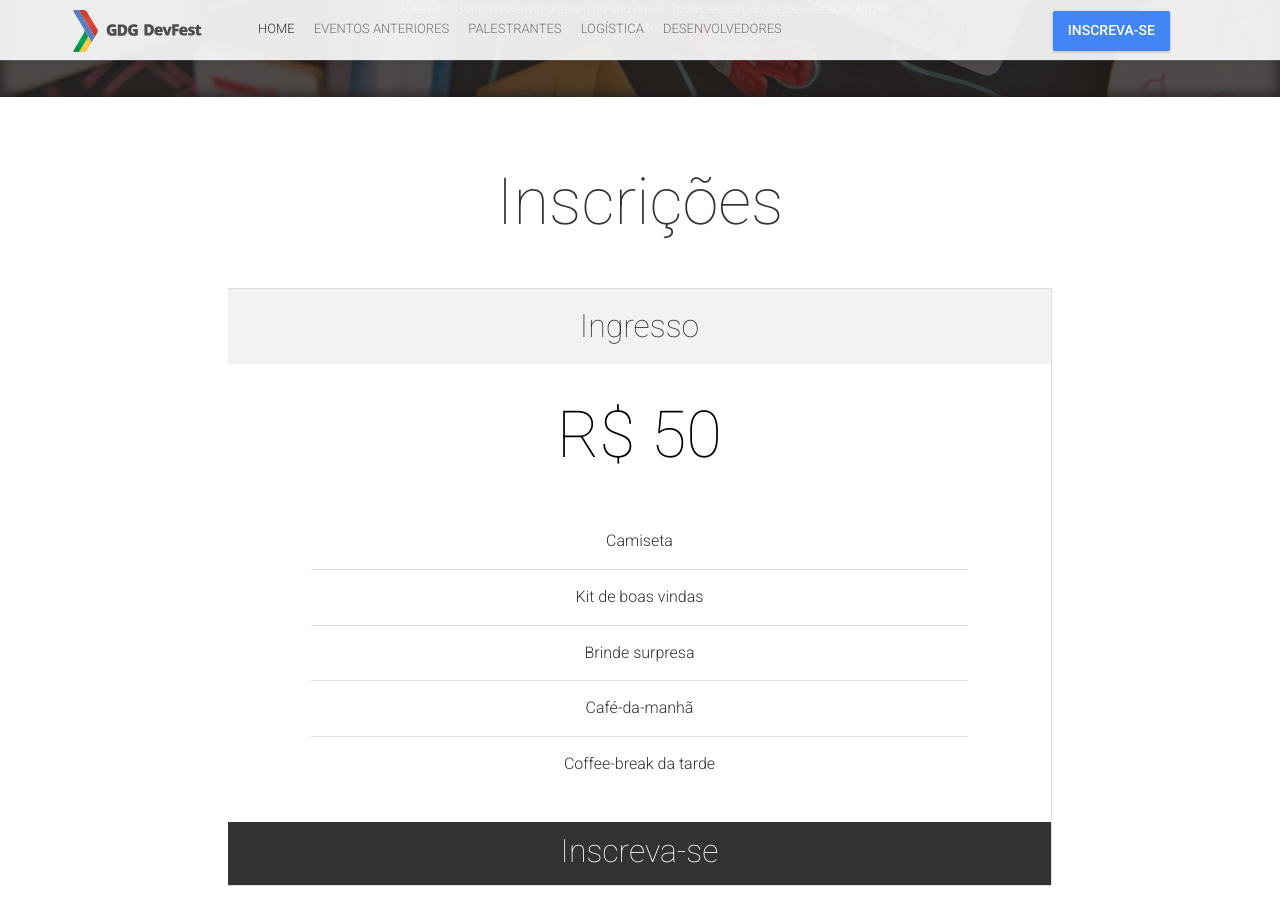
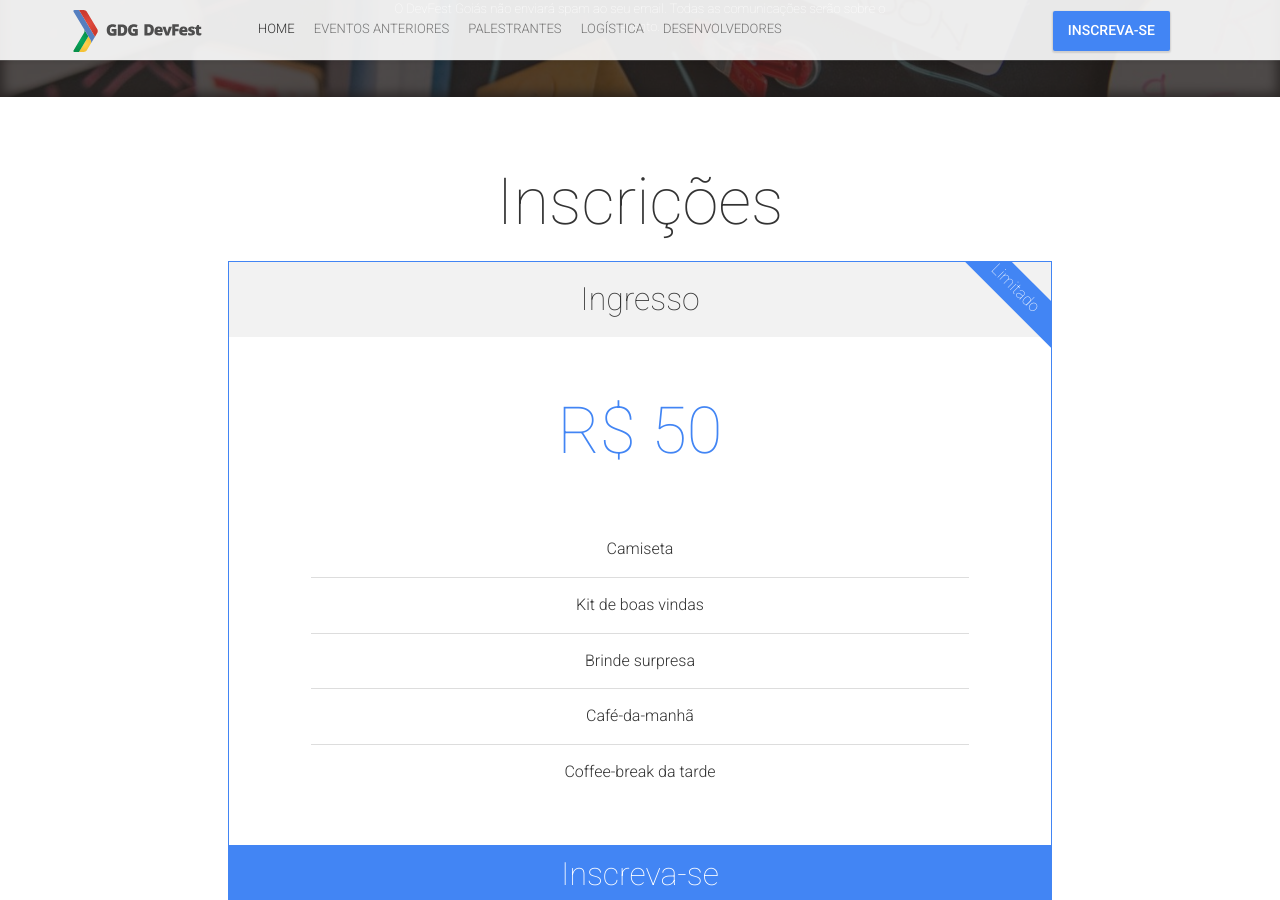
Before and after one commit to flavia-programmer/devfestgoias, a Jekyll site: the page built from index.html, in a window 1280 px wide and 900 px high, scrolled down 4851 px. Built offline with Jekyll 4.4.1, drawn with Linux system fonts in a browser that asks for light colours; nearby versions of some CDN libraries; comment, search, counter and statistics services are not loaded.

Commit message:
Add limited ribbon to price

```diff
--- a/_config.yml
+++ b/_config.yml
@@ -119,6 +119,8 @@
 ticketsOffers:
  -
   name: "Ingresso"
+  ribbon: "Limitado"
+  featured: true
   price: "R$ 50"
   buyButtonLink: "https://doity.com.br/devfest-goias-2015/passo1"
   buyButtonText: "Inscreva-se"
```
